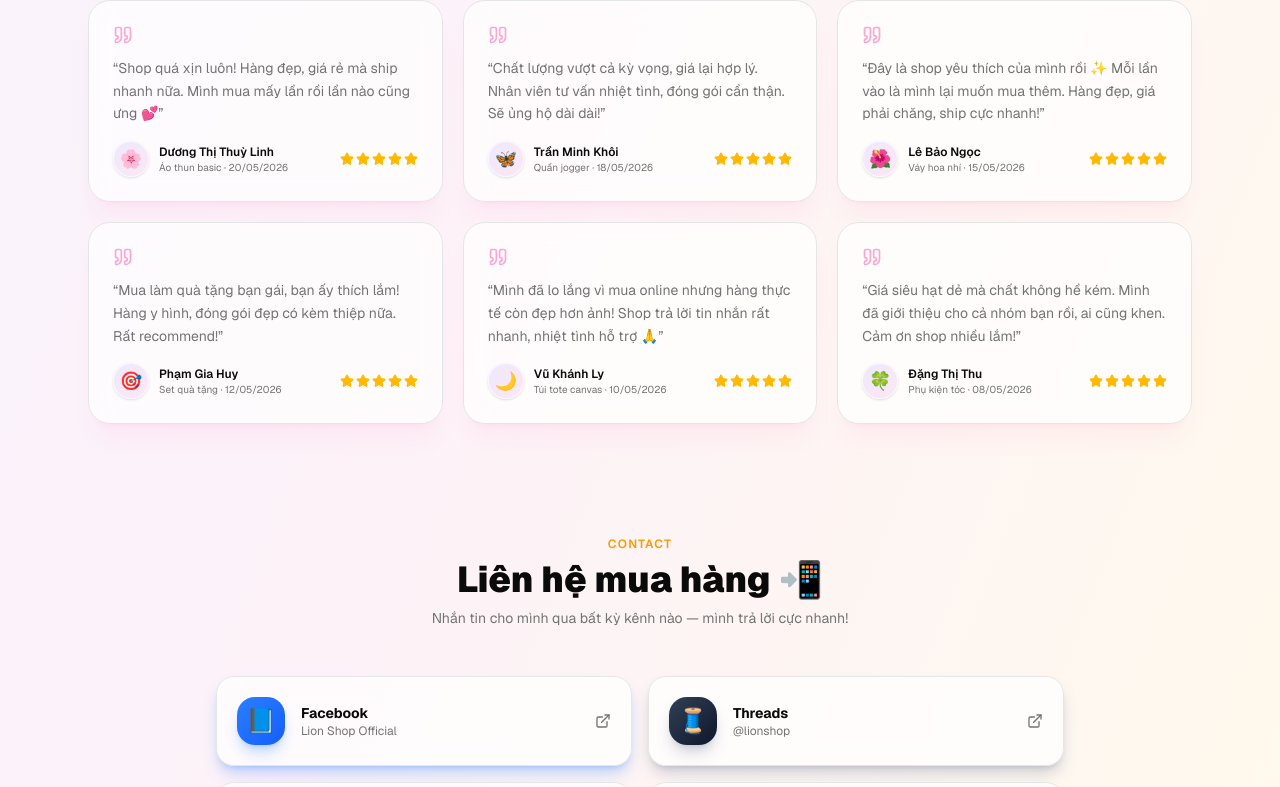
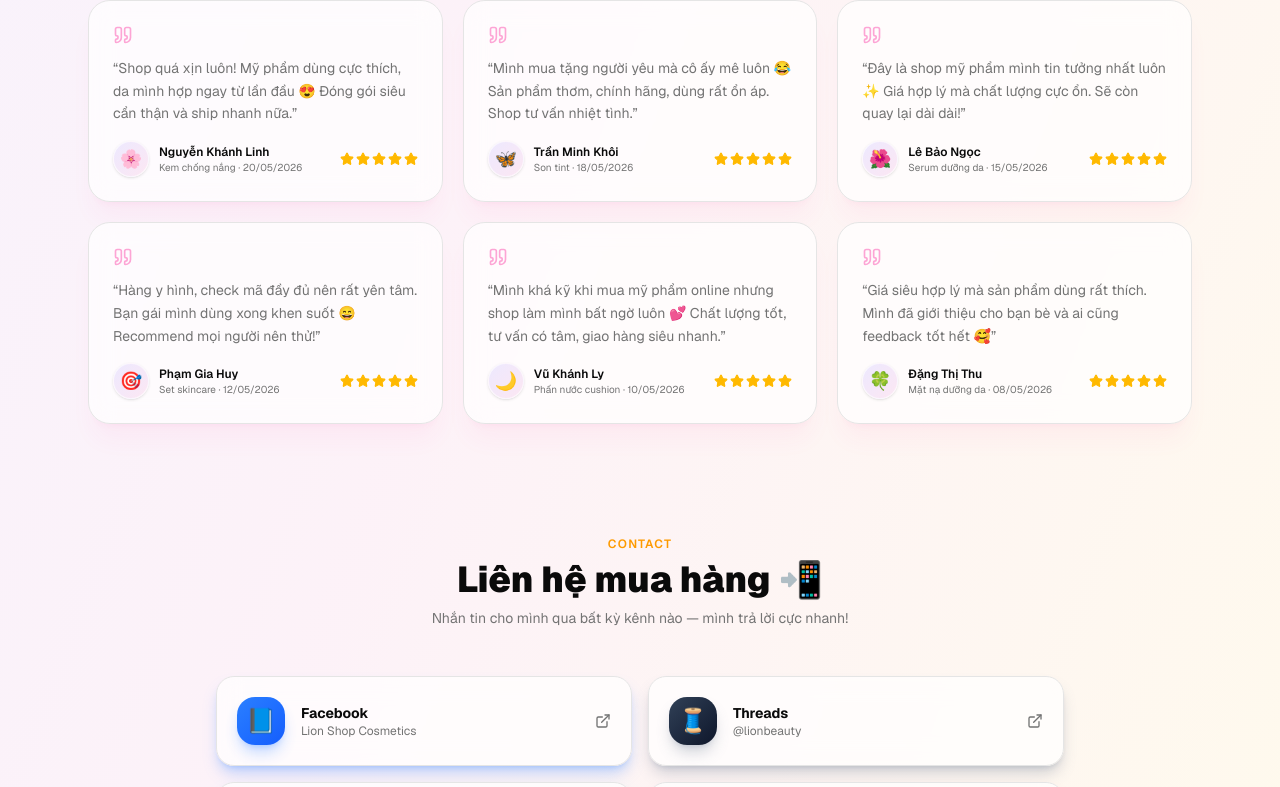
Before and after one commit to LionNguyenDev/lion-shop, a Next.js app: page /landing in a window 1280 px wide. Shown: the part 1871-2658 px from the top of the page. Built offline with nearby package versions, Linux system fonts and the light colour scheme; no server answers.

Commit message:
chore: update text in landing page

```diff
--- a/app/landing/page.tsx
+++ b/app/landing/page.tsx
@@ -26,11 +26,11 @@ interface CurrentUser {
 const reviews = [
   {
     id: 1,
-    name: 'Dương Thị Thuỳ Linh',
+    name: 'Nguyễn Khánh Linh',
     avatar: '🌸',
     rating: 5,
-    text: 'Shop quá xịn luôn! Hàng đẹp, giá rẻ mà ship nhanh nữa. Mình mua mấy lần rồi lần nào cũng ưng 💕',
-    product: 'Áo thun basic',
+    text: 'Shop quá xịn luôn! Mỹ phẩm dùng cực thích, da mình hợp ngay từ lần đầu 😍 Đóng gói siêu cẩn thận và ship nhanh nữa.',
+    product: 'Kem chống nắng',
     date: '20/05/2026',
   },
   {
@@ -38,8 +38,8 @@ const reviews = [
     name: 'Trần Minh Khôi',
     avatar: '🦋',
     rating: 5,
-    text: 'Chất lượng vượt cả kỳ vọng, giá lại hợp lý. Nhân viên tư vấn nhiệt tình, đóng gói cẩn thận. Sẽ ủng hộ dài dài!',
-    product: 'Quần jogger',
+    text: 'Mình mua tặng người yêu mà cô ấy mê luôn 😂 Sản phẩm thơm, chính hãng, dùng rất ổn áp. Shop tư vấn nhiệt tình.',
+    product: 'Son tint',
     date: '18/05/2026',
   },
   {
@@ -47,8 +47,8 @@ const reviews = [
     name: 'Lê Bảo Ngọc',
     avatar: '🌺',
     rating: 5,
-    text: 'Đây là shop yêu thích của mình rồi ✨ Mỗi lần vào là mình lại muốn mua thêm. Hàng đẹp, giá phải chăng, ship cực nhanh!',
-    product: 'Váy hoa nhí',
+    text: 'Đây là shop mỹ phẩm mình tin tưởng nhất luôn ✨ Giá hợp lý mà chất lượng cực ổn. Sẽ còn quay lại dài dài!',
+    product: 'Serum dưỡng da',
     date: '15/05/2026',
   },
   {
@@ -56,8 +56,8 @@ const reviews = [
     name: 'Phạm Gia Huy',
     avatar: '🎯',
     rating: 5,
-    text: 'Mua làm quà tặng bạn gái, bạn ấy thích lắm! Hàng y hình, đóng gói đẹp có kèm thiệp nữa. Rất recommend!',
-    product: 'Set quà tặng',
+    text: 'Hàng y hình, check mã đầy đủ nên rất yên tâm. Bạn gái mình dùng xong khen suốt 😄 Recommend mọi người nên thử!',
+    product: 'Set skincare',
     date: '12/05/2026',
   },
   {
@@ -65,8 +65,8 @@ const reviews = [
     name: 'Vũ Khánh Ly',
     avatar: '🌙',
     rating: 5,
-    text: 'Mình đã lo lắng vì mua online nhưng hàng thực tế còn đẹp hơn ảnh! Shop trả lời tin nhắn rất nhanh, nhiệt tình hỗ trợ 🙏',
-    product: 'Túi tote canvas',
+    text: 'Mình khá kỹ khi mua mỹ phẩm online nhưng shop làm mình bất ngờ luôn 💕 Chất lượng tốt, tư vấn có tâm, giao hàng siêu nhanh.',
+    product: 'Phấn nước cushion',
     date: '10/05/2026',
   },
   {
@@ -74,8 +74,8 @@ const reviews = [
     name: 'Đặng Thị Thu',
     avatar: '🍀',
     rating: 5,
-    text: 'Giá siêu hạt dẻ mà chất không hề kém. Mình đã giới thiệu cho cả nhóm bạn rồi, ai cũng khen. Cảm ơn shop nhiều lắm!',
-    product: 'Phụ kiện tóc',
+    text: 'Giá siêu hợp lý mà sản phẩm dùng rất thích. Mình đã giới thiệu cho bạn bè và ai cũng feedback tốt hết 🥰',
+    product: 'Mặt nạ dưỡng da',
     date: '08/05/2026',
   },
 ]
@@ -85,7 +85,7 @@ const contacts = [
   {
     name: 'Facebook',
     icon: '📘',
-    handle: 'Lion Shop Official',
+    handle: 'Lion Shop Cosmetics',
     href: 'https://facebook.com',
     color: 'from-blue-500 to-blue-600',
     shadow: 'shadow-blue-500/30',
@@ -93,7 +93,7 @@ const contacts = [
   {
     name: 'Threads',
     icon: '🧵',
-    handle: '@lionshop',
+    handle: '@lionbeauty',
     href: 'https://threads.net',
     color: 'from-slate-700 to-slate-900',
     shadow: 'shadow-slate-500/30',
@@ -101,7 +101,7 @@ const contacts = [
   {
     name: 'Zalo',
     icon: '💬',
-    handle: '0901 234 567',
+    handle: 'Lion Shop Beauty',
     href: 'https://zalo.me',
     color: 'from-sky-500 to-blue-500',
     shadow: 'shadow-sky-500/30',
@@ -109,7 +109,7 @@ const contacts = [
   {
     name: 'Instagram',
     icon: '📸',
-    handle: '@lion.shop',
+    handle: '@lion.cosmetics',
     href: 'https://instagram.com',
     color: 'from-pink-500 via-rose-500 to-orange-400',
     shadow: 'shadow-pink-500/30',
```
